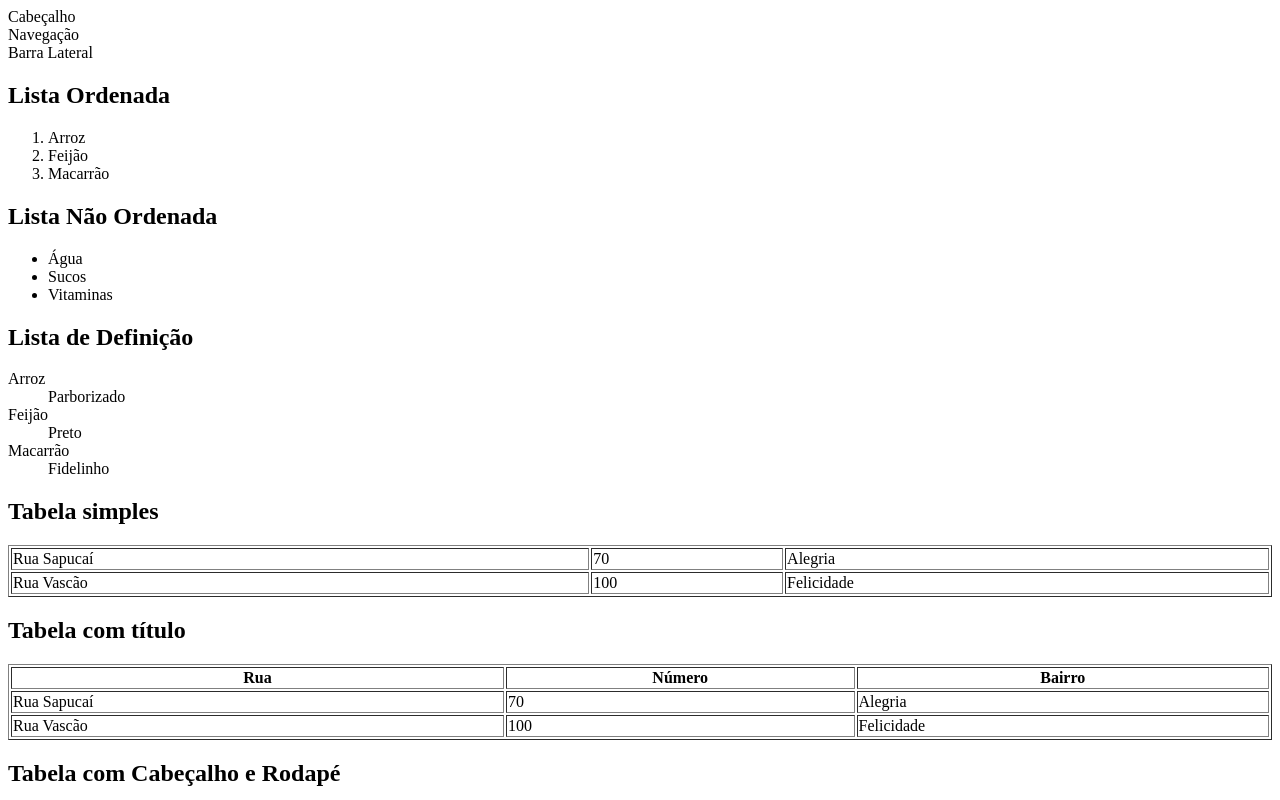
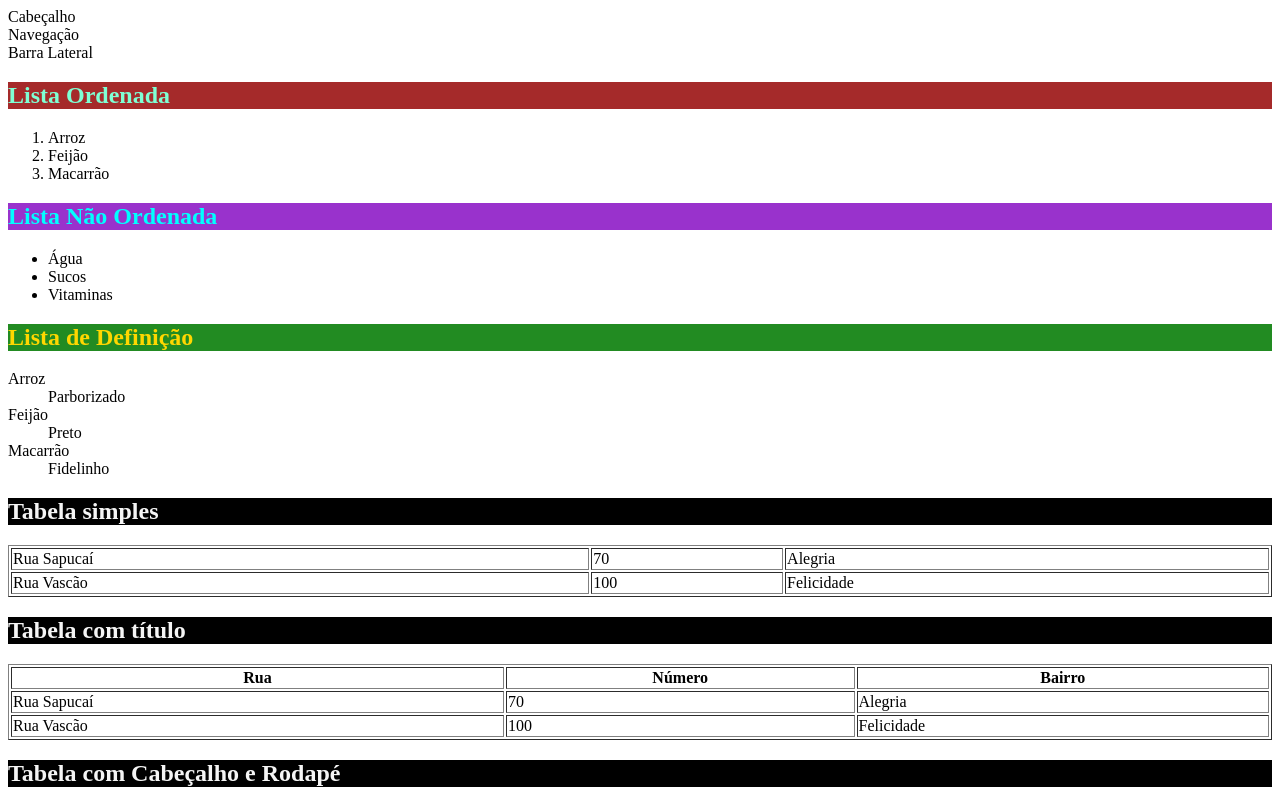
Before and after one commit to AlanFernandes86/DesenvolvimentoWebEstudos, a plain HTML site: page index.html in a window 1280 px wide. Shown: the top 800 px of the page. Drawn offline with Linux system fonts and the light colour scheme.

Commit message:
CSS_intro

```diff
--- a/index.html
+++ b/index.html
@@ -1,6 +1,21 @@
 <!DOCTYPE html>
 <html lang="pt-BR">
 <head>
+    <link rel="stylesheet" type="text/css" href="style.css">
+    <!-- <style>
+        outra forma de importar o arquivo css
+        @import url(style.css);
+    </style> -->
+
+    <!-- Estilo interno
+        Possui precedência sobre os arquivos externos -->
+    <style type="text/css">
+        section h2{
+            background-color: black;
+            color: whitesmoke;
+        }
+    </style>
+
     <meta charset="UTF-8">
     <meta http-equiv="X-UA-Compatible" content="IE=edge">
     <meta name="viewport" content="width=device-width, initial-scale=1.0">
@@ -12,7 +27,9 @@
     <main>
     <aside>Barra Lateral</aside>
             <section>
-                <h2>Lista Ordenada</h2>
+                <!-- Estilo inline
+                Possui precedência sobre todos os estilos -->
+                <h2 style="background-color: brown; color: aquamarine;">Lista Ordenada</h2>
                 <ol>
                     <li>Arroz</li>
                     <li>Feijão</li>
@@ -20,7 +37,12 @@
                 </ol>
             </section>
             <section>
-                <h2>Lista Não Ordenada</h2>
+                <!-- seletores de id > class > tag
+                1º id
+                2º class
+                3º tag
+                -->
+                <h2 class="h2_especifico">Lista Não Ordenada</h2>
                 <ul>
                     <li>Água</li>
                     <li>Sucos</li>
@@ -28,7 +50,7 @@
                 </ul>
             </section>
             <section>
-                <h2>Lista de Definição</h2>
+                <h2 class="h2_especifico" id="h2_mais_especifico">Lista de Definição</h2>
                 <dl>
                     <dt>Arroz</dt>
                         <dd>Parborizado</dd>
@@ -173,6 +195,8 @@
                 <audio src="djlucas-1-dj-lucas-gotta-feeling-funk-mix-.mp3" controls autoplay loop> </audio>
             </section>
 
+            <section>
+                <h2>Formulários</h2>
                 <form action="#" method="post">
 
                     <fieldset>
@@ -235,8 +259,15 @@
                     </fieldset>
 
                 </form>
+            </section>
 
     </main>
-    <footer>Rodapé da página</footer>
+
+    <footer>
+
+        Rodapé da página
+
+    </footer>
+
 </body>
 </html>
--- /dev/null
+++ b/style.css
@@ -0,0 +1,15 @@
+
+h2{
+    background-color: rgb(165, 42, 134);
+    color: cyan; /* '!important' se sobrepõe as todas as precedências */
+}
+
+.h2_especifico{
+    background-color:darkorchid;
+    color: #00ffff;
+}
+
+#h2_mais_especifico{
+    background-color:forestgreen;
+    color: gold;
+}
```
Also changed, not shown: README.md. Lines whose indentation alone changed are shown as unchanged.
